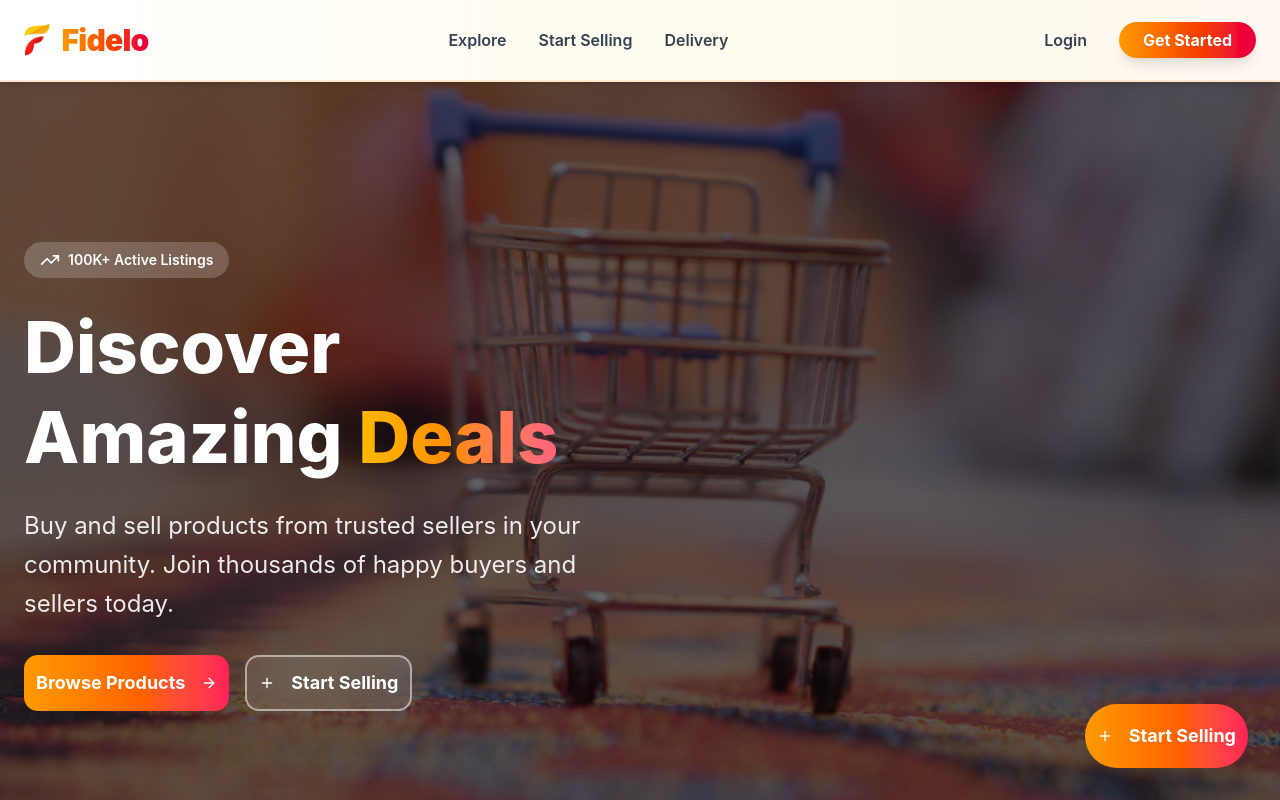
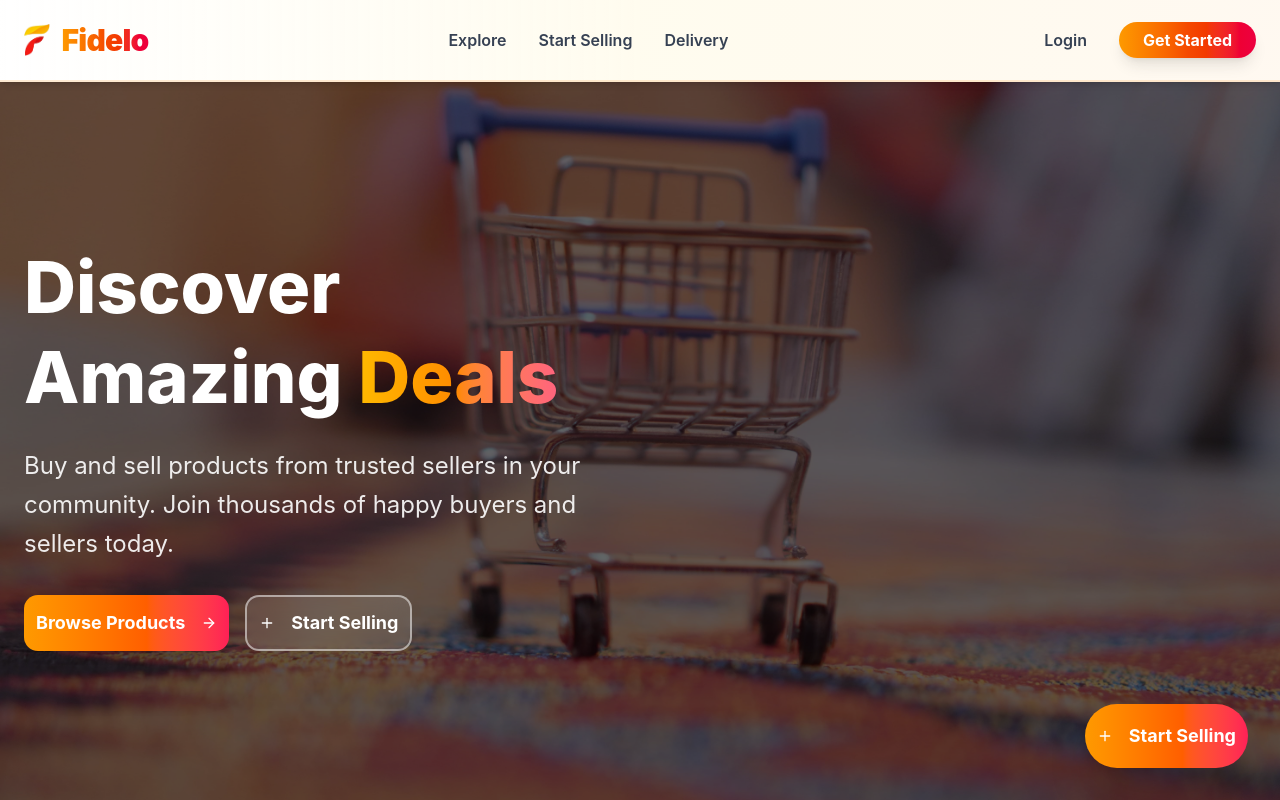
Before and after one commit to tryfidelo-creator/tryfidelo, a React (Vite) app: page /marketplace in a window 1280 px wide. Shown: the top 800 px of the page. Built offline with nearby package versions, Linux system fonts and the light colour scheme.

Commit message:
Update MarketplacePage.tsx

```diff
--- a/src/pages/marketplace/MarketplacePage.tsx
+++ b/src/pages/marketplace/MarketplacePage.tsx
@@ -113,10 +113,6 @@ export function MarketplacePage() {
               transition={{ duration: 0.6 }}
               className="flex-1 text-left max-w-2xl"
             >
-              <div className="inline-flex items-center gap-2 bg-white/20 backdrop-blur-sm px-4 py-2 rounded-full mb-6">
-                <TrendingUp className="w-5 h-5" />
-                <span className="text-sm font-semibold">100K+ Active Listings</span>
-              </div>
               <h1 className="text-4xl sm:text-5xl md:text-6xl lg:text-7xl font-extrabold mb-6 text-balance leading-tight">
                 Discover Amazing{" "}
                 <span className="bg-gradient-to-r from-amber-400 via-orange-400 to-rose-400 bg-clip-text text-transparent">
```
